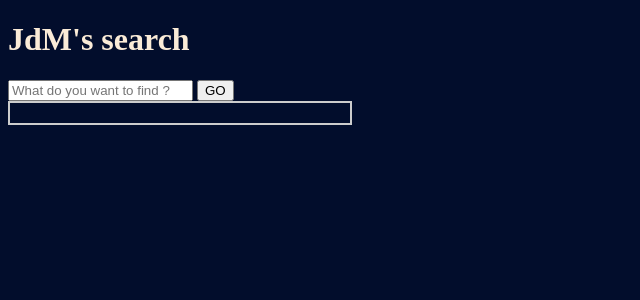
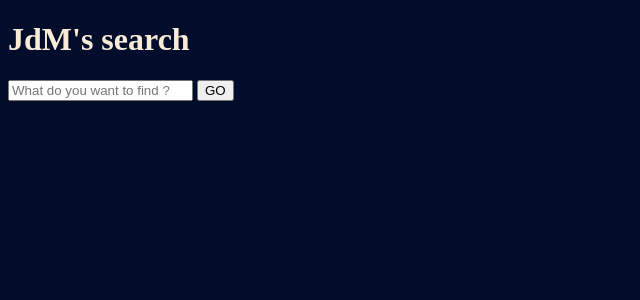
Before and after one commit to asterjdm/Cosmos-Search, a Flask app: page / in a window 1280 px wide; the page is wider, and only the part inside the window is pictured. Shown: the top 300 px of that part, without its empty margins (0-640 px from the left). Run offline with Flask 3, Linux system fonts and the light colour scheme.

Commit message:
css better

```diff
--- a/static/style/style.css
+++ b/static/style/style.css
@@ -4,17 +4,16 @@ body{
 }
 
 .results{
-    border: 2px solid #ccc;
     padding: 10px;
-    width: 20em;
+    width: 90em;
 }
 
 .searchresult{
-    text-decoration: none;
     background-color: #172135;
     border-radius: 50px;
     text-align: center;
-    width: fit-content;
+
+    height: fit-content;
     padding: 5px;
     margin-bottom: 1em;
 }
```
